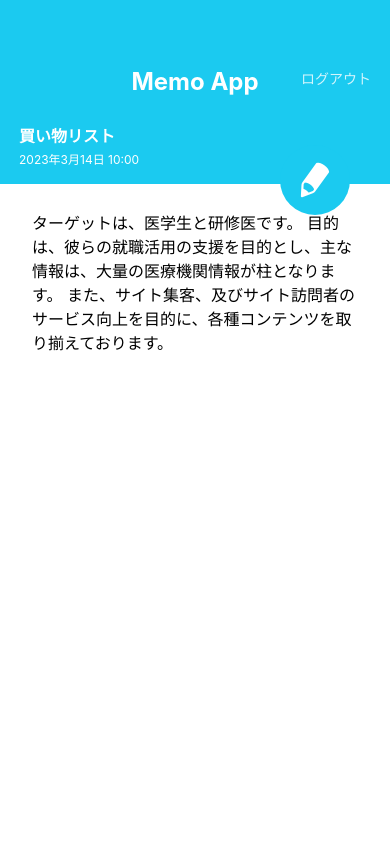
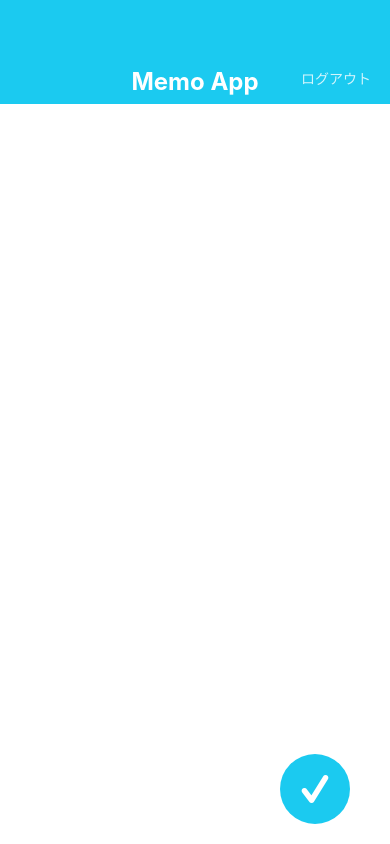
Before and after one commit to tateking1257/MemoApp, a React Native app: screen / in a window 390 px wide. Built offline with nearby package versions, Linux system fonts and the light colour scheme.

Commit message:
create memocreate screen

```diff
--- a/App.jsx
+++ b/App.jsx
@@ -1,10 +1,12 @@
 import React, { Children } from 'react';
 import MemoListScreen from './src/screens/MemoListScreen';
 import MemoDetailsScreen from './src/screens/MemoDetailsScreen';
+import MemoEditScreen from './src/screens/MemoEditScreen ';
+import MemoCreateScreen from './src/screens/MemoCreateScreen';
 
 export default function App() {
   return (
-    <MemoDetailsScreen />
+    <MemoCreateScreen />
   );
 }
 
--- /dev/null
+++ b/src/screens/MemoCreateScreen.jsx
@@ -0,0 +1,35 @@
+import React from 'react';
+import { View, TextInput, StyleSheet, KeyboardAvoidingView } from 'react-native';
+
+import AppBar from '../components/AppBar';
+import CircleButtom from '../components/CircleButtom';
+
+
+export default function MemoCreateScreen() {
+    return(
+        <KeyboardAvoidingView style={styles.container} behavior="height">
+            <AppBar />
+            <View style={styles.inputContainer}>
+                <TextInput value="" multiline style={styles.inputText} />
+            </View >
+            <CircleButtom name="check" />
+        </KeyboardAvoidingView>
+    );
+}
+
+const styles = StyleSheet.create({
+    container: {
+      flex: 1,
+      backgroundColor: '#fff',
+    },
+    inputContainer: {
+        paddingHorizontal: 32,
+        paddingVertical: 27,
+        flex: 1,
+    },
+    inputText: {
+        flex: 1,
+        fontSize: 16,
+        lineHeight: 24,
+    },
+  });
--- /dev/null
+++ b/src/screens/MemoEditScreen .jsx
@@ -0,0 +1,34 @@
+import React from "react";
+import { View, StyleSheet, TextInput, KeyboardAvoidingView } from "react-native";
+
+import AppBar from "../components/AppBar";
+import CircleButtom from "../components/CircleButtom";
+
+export default function MemoEditScreen(){
+    return (
+        <KeyboardAvoidingView style={styles.container} behavior="height">
+            <AppBar />
+            <View style={styles.inputContainer}>
+                <TextInput value="買い物" multiline style={styles.inputText} />
+            </View >
+            <CircleButtom name="check" />
+        </KeyboardAvoidingView>
+    );
+}
+
+const styles = StyleSheet.create({
+    container: {
+      flex: 1,
+      backgroundColor: '#fff',
+    },
+    inputContainer: {
+        paddingHorizontal: 32,
+        paddingVertical: 27,
+        flex: 1,
+    },
+    inputText: {
+        flex: 1,
+        fontSize: 16,
+        lineHeight: 24,
+    },
+  });
```
